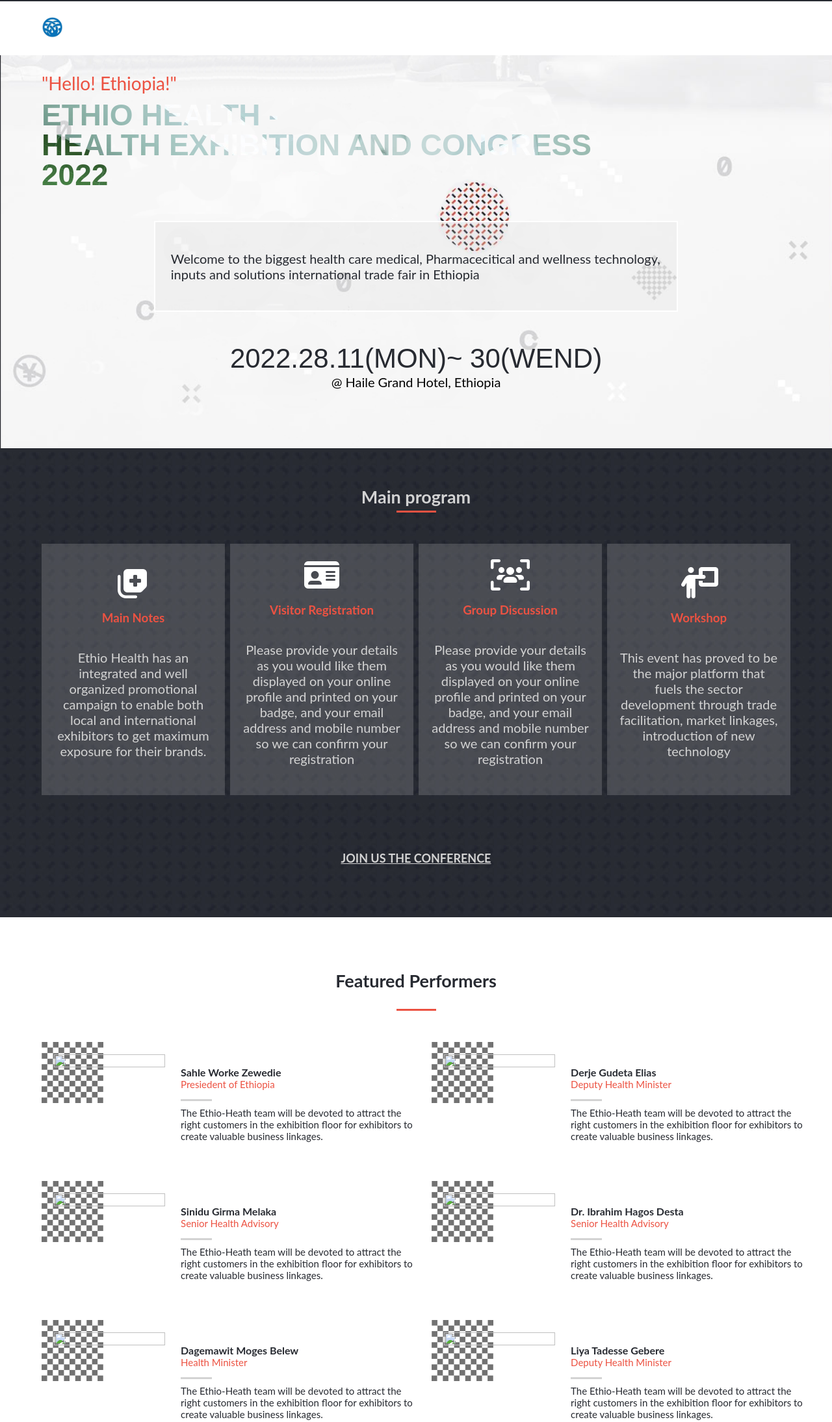
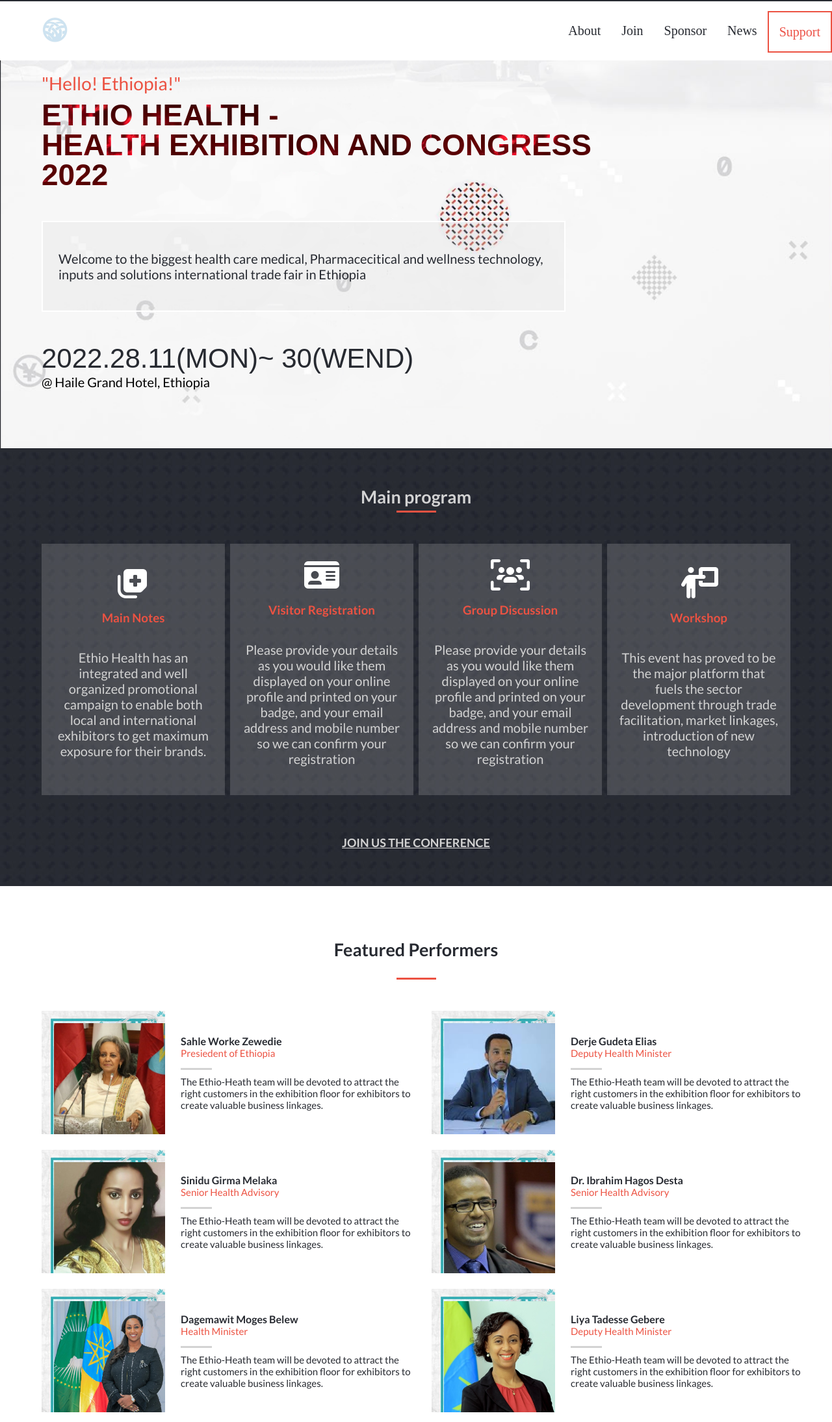
Before and after one commit to Habtamu210/Capstone-project, a website: page index.html in a window 1280 px wide. Shown: the part 27-2216 px from the top of the page at 65% size. Drawn offline with Linux system fonts and the light colour scheme; a web font is replaced by a local one.

Commit message:
Update entire files

```diff
--- a/JS/function.js
+++ b/JS/function.js
@@ -2,37 +2,37 @@
   {
     performersN: 'Sahle Worke Zewedie',
     desigination: 'Presiedent of Ethiopia',
-    featureImage: './images/Sahle-Work-Zewde_.jpg',
+    featuredImage: './images/Sahle-Work-Zewde_.jpg',
     descriptions: 'The Ethio-Heath team will be devoted to attract the right customers in the exhibition floor for exhibitors to create valuable business linkages.',
   },
   {
     performersN: 'Derje Gudeta Elias',
     desigination: 'Deputy Health Minister',
-    featureImage: './images/derje.jfif',
+    featuredImage: './images/derje.jfif',
     descriptions: 'The Ethio-Heath team will be devoted to attract the right customers in the exhibition floor for exhibitors to create valuable business linkages.',
   },
   {
     performersN: 'Sinidu Girma Melaka',
     desigination: 'Senior Health Advisory',
-    featureImage: './images/sinidu.jpg',
+    featuredImage: './images/sinidu.jpg',
     descriptions: 'The Ethio-Heath team will be devoted to attract the right customers in the exhibition floor for exhibitors to create valuable business linkages.',
   },
   {
     performersN: 'Dr. Ibrahim Hagos Desta',
     desigination: 'Senior Health Advisory',
-    featureImage: './images/Ibrahim.jpg',
+    featuredImage: './images/Ibrahim.jpg',
     descriptions: 'The Ethio-Heath team will be devoted to attract the right customers in the exhibition floor for exhibitors to create valuable business linkages.',
   },
   {
     performersN: 'Dagemawit Moges Belew',
     desigination: 'Health Minister',
-    featureImage: './images/dagmawit1.jfif',
+    featuredImage: './images/dagmawit1.jfif',
     descriptions: 'The Ethio-Heath team will be devoted to attract the right customers in the exhibition floor for exhibitors to create valuable business linkages.',
   },
   {
     performersN: 'Liya Tadesse Gebere',
     desigination: 'Deputy Health Minister',
-    featureImage: './images/Liya.jfif',
+    featuredImage: './images/Liya.jfif',
     descriptions: 'The Ethio-Heath team will be devoted to attract the right customers in the exhibition floor for exhibitors to create valuable business linkages.',
   },
 ];
--- a/index.html
+++ b/index.html
@@ -8,6 +8,7 @@
   <link rel="stylesheet" href="style.css">
   <link rel="stylesheet" href="https://cdnjs.cloudflare.com/ajax/libs/font-awesome/4.7.0/css/font-awesome.min.css">
   <script src="https://kit.fontawesome.com/c488aa6c77.js" crossorigin="anonymous"></script>
+  <link href="https://fonts.googleapis.com/css2?family=Lato:ital,wght@0,100;0,300;0,400;0,700;0,900;1,100;1,300;1,400;1,700;1,900&display=swap" rel="stylesheet">
 </head>
 <body id="all">
   <!--main-->
@@ -25,17 +26,28 @@
 
     <!--nav container-->
     <div class="mainnav container">
-      <a class="site" href="./index.html"><img src="images/health-logo.png" class="nav-logo" alt=""></a>
+      <a class="site" href="./index.html"><img src="./images/health-logo.png" class="nav-logo" alt=""></a>
       <nav>
         <ul class="nav-menus">
-          <li class="nav-item"><a class="navigation-link home-link"  href="./index.html">Home</a></li>
-          <li class="nav-item"><a class="navigation-link"  href="./about.html">About</a></li>
-          <li class="nav-item"><a class="navigation-link"  href="#">Join</a></li>
-          <li class="nav-item"><a class="navigation-link"  href="#">Sponsor</a></li>
-          <li class="nav-item"><a class="navigation-link"  href="#">News</a></li>
-          <li class="nav-item"><a class="navigation-link" id="beawre"  href="#">Support</a></li>
+          <li class="nav-item">
+            <a class="navigation-link home-link" href="./index.html">Home</a>
+          </li>
+          <li class="nav-item">
+            <a class="navigation-link" href="./about.html">About</a>
+          </li>
+          <li class="nav-item">
+            <a class="navigation-link" href="#">Join</a>
+          </li>
+          <li class="nav-item">
+            <a class="navigation-link" href="#">Sponsor</a>
+          </li>
+          <li class="nav-item">
+            <a class="navigation-link" href="#">News</a>
+          </li>
+          <li class="nav-item">
+            <a class="navigation-link" id="beawre" href="#">Support</a>
+          </li>
         </ul>
-
         <!--Hamburger-menu-->
         <div class="icon">
           <span class="bar"></span>
@@ -186,10 +198,8 @@
     <p class="right text-left"><small>2022 Ethiopian Public Health Association<br>
       All Rights Reserved</small></p>
   </footer>
-
   <script src="./JS/function.js"></script>
   <script src="./JS/hamburger.js"></script>
   <script src="./JS/buttonall.js"></script>
-
 </body>
 </html>
--- a/style.css
+++ b/style.css
@@ -15,6 +15,9 @@
 }
 
 .notes-1 {
+  color: #ec5242;
+}
+.banner-title{
   color: #ec5242;
 }
 
@@ -70,12 +73,6 @@
   align-items: center;
 }
 
-/* unknown
-.col-sm-1 {
-  width: 8.33%;
-}*/
-
-
 .card-colm1 {
   width: 18%;
 }
@@ -91,42 +88,6 @@
 .colm-1 {
   width: 100%;
 }
-
-/*unknown
-.col-sm-4 {
-  width: 33.32%;
-}
-
-.col-sm-5 {
-  width: 41.65%;
-}
-
-.col-sm-6 {
-  width: 50%;
-}
-
-.col-sm-7 {
-  width: 58.31%;
-}
-
-.col-sm-8 {
-  width: 66.64%;
-}
-
-.col-sm-9 {
-  width: 75%;
-}
-
-.col-sm-10 {
-  width: 83.3%;
-}
-
-.col-sm-11 {
-  width: 91.63%;
-}
-
-*/
-
 
 .site {
   display: none;
@@ -161,15 +122,21 @@
   right: -110%;
   gap: 0;
   top: 78px;
+  display: flex;
   flex-direction: column;
   background-color: rgb(255 255 255 / 80%);
   width: 100%;
   text-align: left;
   transition: 0.3s;
   align-items: flex-start;
-  height: 100vh;
-  z-index: 1000;
+  /*height: 100vh;
+  z-index: 999;*/
   list-style-type: none;
+}
+
+.nav-menus li{
+  display: flex;
+  flex-direction: row;
 
 }
 
@@ -183,11 +150,12 @@
 
 .nav-main .mainnav .nav-menus .nav-item .navigation-link {
   color: #272a31;
-  font-size: 32px;
+  font-size: 20px;
   line-height: 44px;
   padding: 8px 16px;
   text-align: left;
   text-decoration: none;
+  font-family: '';
 }
 
 .nav-main .mainnav .nav-menus .nav-item .navigation-link:hover {
@@ -223,6 +191,7 @@
 
 /*banner-part*/
 #banner-info {
+  background-image: url("./images/hear1.webp");
   background-position: center;
   -o-object-fit: cover;
   object-fit: cover;
@@ -241,6 +210,7 @@
 
 .banner-text {
   text-align: left;
+  color: #ec5242;
 }
 
 .hello {
@@ -252,7 +222,8 @@
 .banner-title {
   margin: 0;
   line-height: 100%;
-  background-image: url("./images/health.jpg");
+  background-image: url("./images/hear1.webp");
+  background-color: #ec5245;
   -webkit-text-fill-color: transparent;
   -webkit-background-clip: text;
   background-clip: text;
@@ -389,8 +360,8 @@
 .performer-photos {
   width: 100%;
   padding: 10% 0 0 10%;
-  background-image: url("./images/performerbackground.png");
-  background-size: 50%;
+  background-image: url("./images/frame.jpg");
+  background-size: 100%;
   background-position: top left;
   background-repeat: no-repeat;
   -o-object-fit: cover;
@@ -447,7 +418,6 @@
   border: 2px solid #d3d3d3;
 }
 
-
 .partners-logo img {
   height: 50px;
   width: auto;
@@ -497,6 +467,13 @@
 #about-part .pre-program-screen .description-program {
   font-weight: bold;
 }
+
+#logos {
+  background-color: #d3d3d4;
+  font-family: Cambria, Cochin, Georgia, Times, 'Times New Roman', serif;
+}
+
+
 /* done below*/
 #partner {
   background-color: #414246;
@@ -522,9 +499,6 @@
 .who {
   filter: invert(1);
 }
-
-
-
 
 footer {
   display: flex;
@@ -599,7 +573,7 @@
 
   .nav-logo {
     width: auto;
-    height: 32px;
+    height: 40px;
   }
 
   .mainnav {
@@ -607,6 +581,16 @@
     justify-content: space-between;
     flex-direction: row;
     padding: 0;
+
+  }
+
+  .nav-main .mainnav .nav-menus {
+    position: fixed;
+    right: 0%;
+    display: flex;
+    flex-direction: row;
+    list-style-type: none;
+    top: 20px;
   }
 
   .site {
@@ -624,7 +608,7 @@
     position: relative;
     height: auto;
     text-align: right;
-    transition: 0.4s;
+    transition: 0.3s;
     align-items: center;
     z-index: 999;
     list-style-type: none;
@@ -639,7 +623,7 @@
   }
 
   .navigation-link {
-    font-size: 18px;
+    font-size: 16px;
     transition: 500ms ease;
     line-height: 100%;
   }
@@ -648,10 +632,19 @@
     color: #ec5245;
   }
 
-  .navigation-link #beawre:hover,
-  .navigation-link #beawre:active {
+  #beawre {
+    border: 2px solid #ec5242;
+    color: #ec5247;
+  }
+
+  #beawre:hover,
+  #beawre:active {
     border-color: #272a31;
     color: #272a31;
+  }
+
+  #banner-info .container {
+    align-items: flex-start;
   }
 
   #banner-info .information-text {
@@ -693,10 +686,6 @@
 }
 #performer .btn-w {
   display: none;
-}
-
-#performer .performer-photos {
-  background-image: url("images/performerbackground.png");
 }
 
 .performers-t {
@@ -796,19 +785,21 @@
   color: #d3d3d3;
   font-size: 18px;
   transition: 500ms ease;
+  padding: 0;
 }
 
 .btn-pro:hover {
   background: transparent;
   color: #ec5245;
 }
+
 .home-link {
   display: none;
 }
 }
 
 /* Mobile version */
-@media screen and (max-width:767px) {
+@media screen and (max-width:768px) {
 
   .container {
     width:92%;
@@ -841,7 +832,7 @@
     font-size: 15px;
   }
 
-  .performers-t{
+  .performers-t {
     display: flex;
     flex-direction: column;
     justify-content: space-between;
@@ -883,4 +874,8 @@
   width: auto;
   max-height: 42px;
 }
+.container .partners-logo {
+  display: flex;
+  flex-direction: row;
 }
+}
```
Also changed, not shown: about.html (+7 -6 lines), images/frame.jpg (added), images/hear1.webp (added), images/heart.avif (added).
